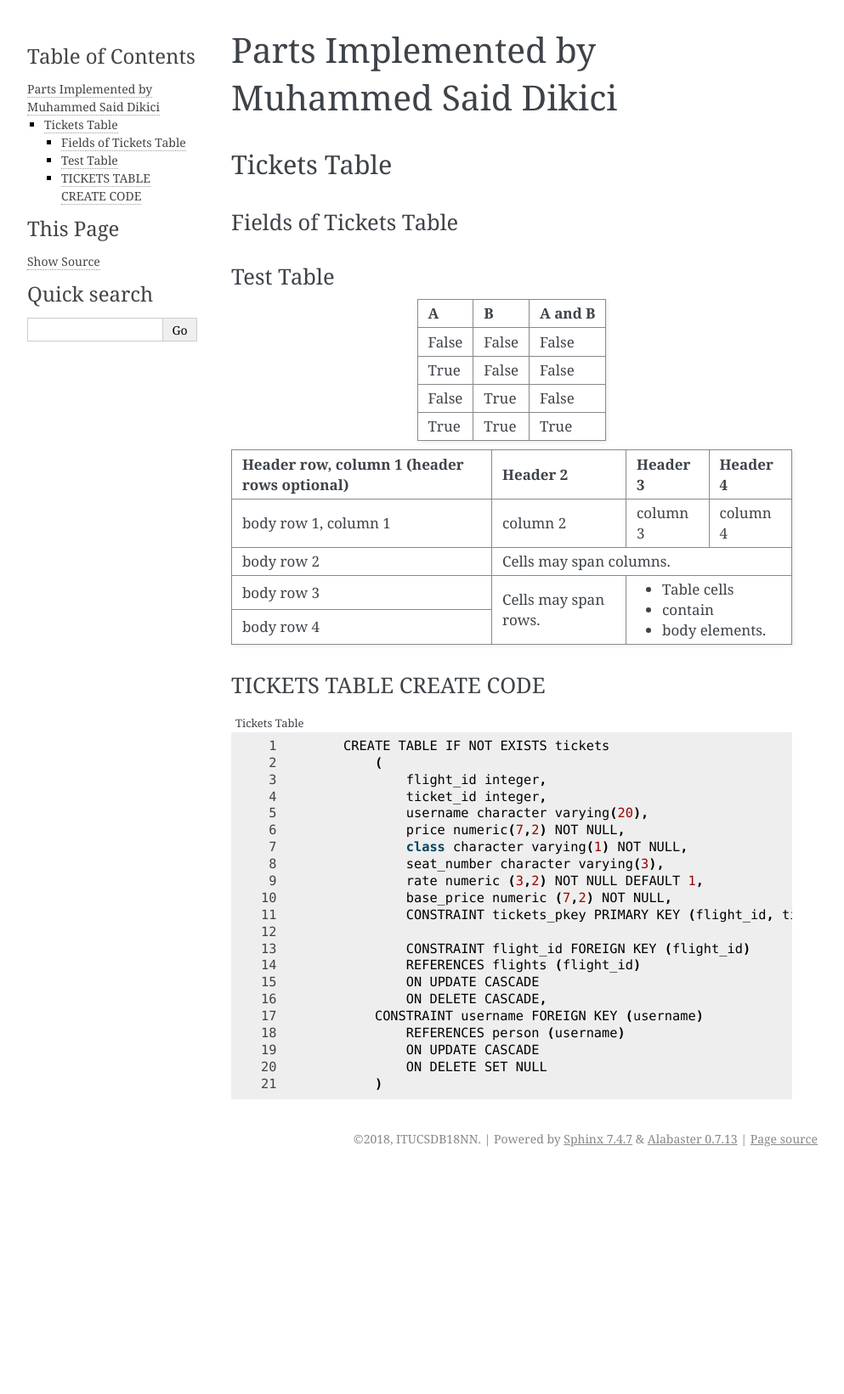
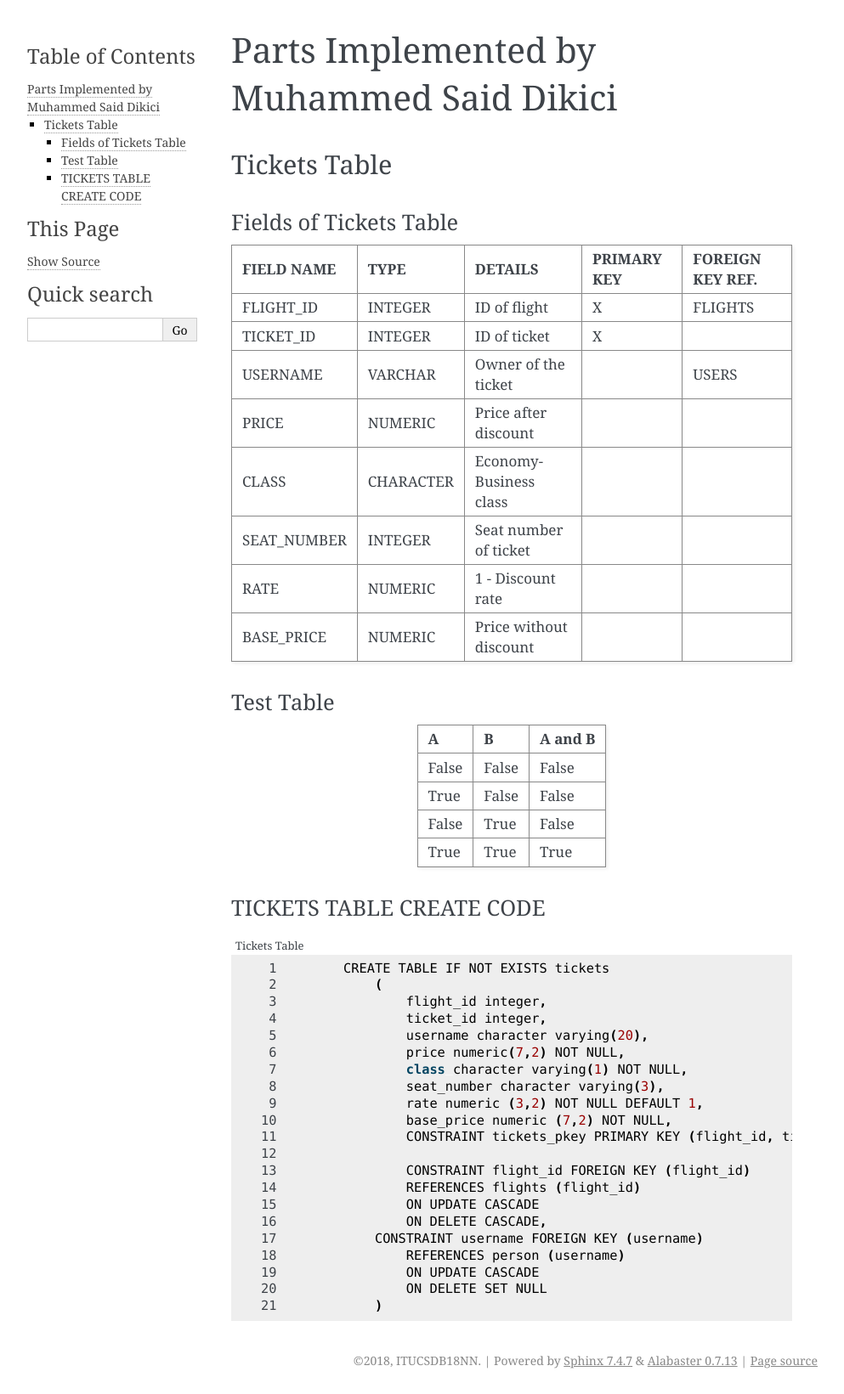
Before and after one commit to itucsdb18132/AirlineSSS, a Sphinx documentation site: the page built from docs/source/said.rst, in a window 1280 px wide. Shown: the whole page at 85% size, without its empty margins (148-1141 px from the left). Built offline with Sphinx 7.4.7, drawn with Linux system fonts in a browser that asks for light colours; before the commit the page ends 1380 px from its top, so only the background shows below that.

Commit message:
Update said.rst

```diff
--- a/docs/source/said.rst
+++ b/docs/source/said.rst
@@ -18,7 +18,7 @@
 SEAT_NUMBER	INTEGER		Seat number of ticket
 RATE		NUMERIC		1 - Discount rate
 BASE_PRICE	NUMERIC		Price without discount
-==========	=========  	=======================	===========	================
+===========	=========  	=======================	===========	================
 
 Test Table
 ^^^^^^^^^^
@@ -31,19 +31,6 @@
 True   True   True
 =====  =====  =======
 
-+------------------------+------------+----------+----------+
-| Header row, column 1   | Header 2   | Header 3 | Header 4 |
-| (header rows optional) |            |          |          |
-+========================+============+==========+==========+
-| body row 1, column 1   | column 2   | column 3 | column 4 |
-+------------------------+------------+----------+----------+
-| body row 2             | Cells may span columns.          |
-+------------------------+------------+---------------------+
-| body row 3             | Cells may  | - Table cells       |
-+------------------------+ span rows. | - contain           |
-| body row 4             |            | - body elements.    |
-+------------------------+------------+---------------------+
-
 TICKETS TABLE CREATE CODE
 ^^^^^^^^^^^^^^^^^^^^^^^^^
 .. literalinclude:: /../../dbinit.py
```
